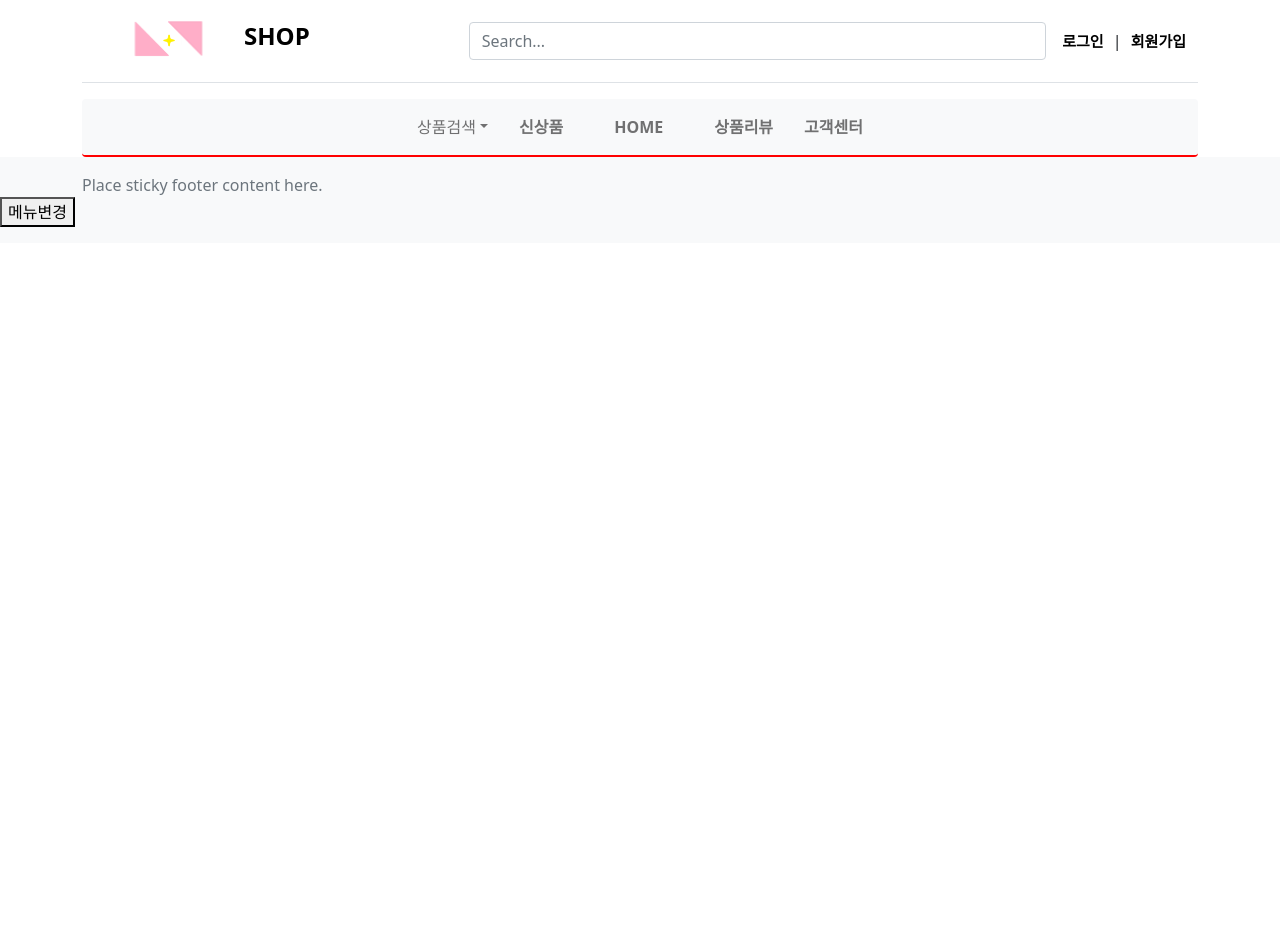
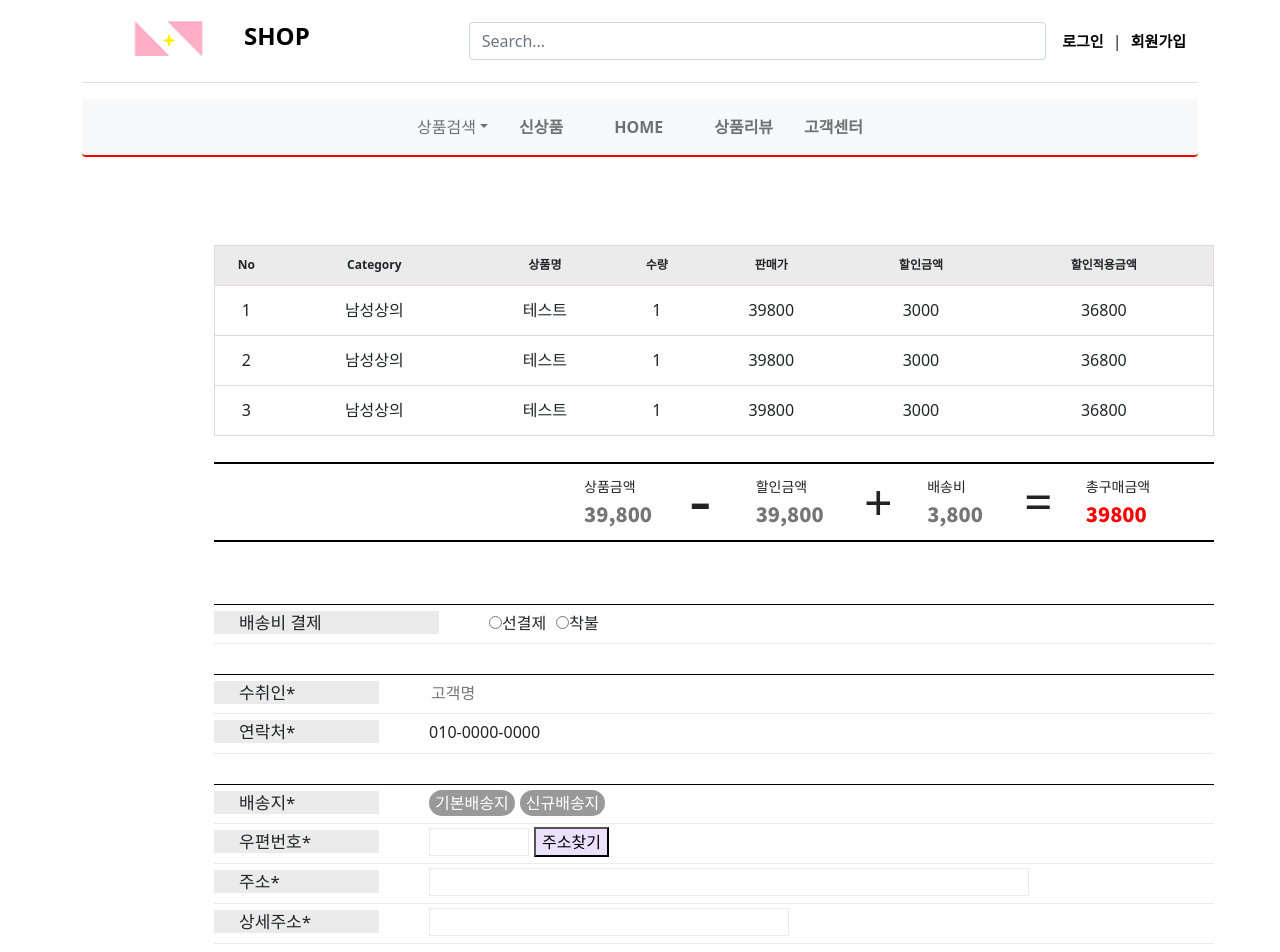
Before and after one commit to SHOP-TeamProject-mall/projectvue-shop, a Vue app: page /order in a window 1280 px wide. Shown: the top 952 px of the page. Before the commit the page ends 800 px from the top, so only its background shows below. Built offline with nearby package versions, Linux system fonts and the light colour scheme; a web font is replaced by a local one.

Commit message:
20220106
주문페이지 제작

```diff
--- /dev/null
+++ b/src/components/Order.vue
@@ -0,0 +1,209 @@
+<template>
+    <div class="container">
+        <div class="ordertable">
+            <table style="border:1px solid rgb(223, 217, 217); width:1000px; text-align:center;">
+                <thead style="border:1px solid rgb(223, 217, 217); height:40px; font-size:12px;  background:rgb(235, 235, 235);">
+                    <th>No</th>
+                    <th>Category</th>
+                    <th>상품명</th>
+                    <th>수량</th>
+                    <th>판매가</th>
+                    <th>할인금액</th>
+                    <th>할인적용금액</th>
+                </thead>
+                <tbody style="border:1px solid rgb(223, 217, 217); height:50px;">
+                    <td>1</td>
+                    <td>남성상의</td>
+                    <td>테스트</td>
+                    <td>1</td>
+                    <td>39800</td>
+                    <td>3000</td>
+                    <td>36800</td>
+                </tbody>
+                <tbody style="border:1px solid rgb(223, 217, 217); height:50px;">
+                    <td>2</td>
+                    <td>남성상의</td>
+                    <td>테스트</td>
+                    <td>1</td>
+                    <td>39800</td>
+                    <td>3000</td>
+                    <td>36800</td>
+                </tbody>
+                <tbody style="border:1px solid rgb(223, 217, 217); height:50px;">
+                    <td>3</td>
+                    <td>남성상의</td>
+                    <td>테스트</td>
+                    <td>1</td>
+                    <td>39800</td>
+                    <td>3000</td>
+                    <td>36800</td>
+                </tbody>
+            </table>
+        </div>
+
+        <div class="orderprice">
+            <span class="int-area">
+                <input type="text" name="pw" id="pw" readonly  autocomplete="off" required placeholder="39,800">
+                <label for="id">상품금액</label>
+            </span>
+            <span class="int-area">
+                <input type="text" name="pw" id="pw" readonly style="display:none;"  autocomplete="off" required >
+                <label for="id" style="position:absolute; left:47.5%; top:-24%; font-size:70px;">-</label>
+            </span>
+            <span class="int-area">
+                <input type="text" name="pw" id="pw" readonly  autocomplete="off" required placeholder="39,800">
+                <label for="id">할인금액</label>
+            </span>
+            <span class="int-area">
+                <input type="text" name="pw" id="pw" readonly style="display:none;"   autocomplete="off" required>
+                <label for="id" style="position:absolute; left:65%; top:0%; font-size:50px;">+</label>
+            </span>
+            <span class="int-area">
+                <input type="text" name="pw" id="pw" readonly  autocomplete="off" required placeholder="3,800">
+                <label for="id">배송비</label>
+            </span>
+            <span class="int-area">
+                <input type="text" name="pw" id="pw" readonly style="display:none;"   autocomplete="off" required>
+                <label for="id" style="position:absolute; left:81%; top:0%; font-size:50px;">=</label>
+            </span>
+            <span class="int-area">
+                <input type="text" name="pw" id="pw" readonly style="color:red;"  autocomplete="off" required v-model="finalprice">
+                <label for="id" >총구매금액</label>
+            </span>
+        </div>
+        <div class="userinformation">
+            <div style="border-top:1px solid black; border-bottom:1px solid rgb(235, 235, 235); height:40px;">
+                <span class="radio1"><label for="c" style="margin-left:25px; margin-top:5px; width:200px;">배송비 결제</label></span>
+                <span class="radio2"><input type="radio"  value="a" id="a" v-model="deliradio">선결제</span>
+                <span class="radio3"><input type="radio"  value="b" id="b" v-model="deliradio">착불</span>
+            </div>
+            <div style="border-top:1px solid black; border-bottom:1px solid rgb(235, 235, 235); height:40px; margin-top:30px;">
+                <span class="radio1"><label for="c" style="margin-left:25px; margin-top:5px; width:140px;">수취인*</label></span>
+                <span class="radio2"><input type="text" placeholder="고객명" style="border:none;"></span>
+            </div>
+            <div style="border-bottom:1px solid rgb(235, 235, 235); height:40px;">
+                <span class="radio1"><label for="c" style="margin-left:25px; margin-top:5px; width:140px;">연락처*</label></span>
+                <span class="radio2">010-0000-0000</span>
+            </div>
+            <div style="border-top:1px solid black; border-bottom:1px solid rgb(235, 235, 235); height:40px; margin-top:30px;">
+                <span class="radio1"><label for="c" style="margin-left:25px; margin-top:5px; width:140px;">배송지*</label></span>
+                <span class="radio2"><button style="color:white; background:#999; border:none; border-radius:15px;">기본배송지</button><button style="color:white; background:#999; margin-left:5px; border:none; border-radius:15px;">신규배송지</button></span>
+            </div>
+            <div style="border-bottom:1px solid rgb(235, 235, 235); height:40px;">
+                <span class="radio1"><label for="c" style="margin-left:25px; margin-top:5px; width:140px;">우편번호*</label></span>
+                <span class="radio2"><input type="text" style="width:100px; border:1px solid rgb(235, 235, 235);"><button style="margin-left:5px; background:rgb(235, 225, 255);">주소찾기</button></span>
+            </div>
+            <div style="border-bottom:1px solid rgb(235, 235, 235); height:40px;">
+                <span class="radio1"><label for="c" style="margin-left:25px; margin-top:5px; width:140px;">주소*</label></span>
+                <span class="radio2"><input type="text" style="width:600px; border:1px solid rgb(235, 235, 235);"></span>
+            </div>
+            <div style="border-bottom:1px solid rgb(235, 235, 235); height:40px;">
+                <span class="radio1"><label for="c" style="margin-left:25px; margin-top:5px; width:140px;">상세주소*</label></span>
+                <span class="radio2"><input type="text" style="width:360px; border:1px solid rgb(235, 235, 235);"></span>
+            </div>
+        </div>
+        <div class="order_btn">
+            <button>주문완료</button><button style="background:red; margin-left:10px;">주문취소</button>
+        </div>
+    </div>
+</template>
+
+<script>
+    export default {
+        data(){
+            return{
+                finalprice:39800,
+                deliradio:""
+            }
+        }
+
+    }
+</script>
+
+<style lang="scss" scoped>
+.container{
+    position: relative;
+    justify-content: center;
+    align-items: center;
+    height: 110vh;
+}
+.ordertable{
+    position: relative;
+    width: 1000px;
+    left: 11%;
+    top: 10%;
+}
+.orderprice{
+    position: relative;
+    top: 13%;
+    width: 1000px;
+    border-top: 2px solid black;
+    border-bottom: 2px solid black;
+    left: 11%;
+    height: 80px;
+    vertical-align: center;
+}
+.userinformation{
+    position: relative;
+    top: 20%;
+    width: 1000px;
+    left: 11%;
+    height: 500px;
+    vertical-align: center;
+}
+.order_btn{
+    position: relative;
+    top: 12%;
+    width: 1000px;
+    left: 11%;
+    height: 200px;
+    vertical-align: center;
+}
+.order_btn button{
+    position: relative;
+    width: 150px;
+    left: 35%;
+    font-weight: bold;
+    font-size: 22px;
+    height: 50px;
+    color: white;
+    background: rgb(0, 80, 253);
+}
+.int-area input{
+    position: relative;
+    font-family: 'Noto Sans KR', sans-serif;
+    font-weight: bold;
+    width: 120px;
+    left: 36%;
+    padding: 35px 10px 10px;
+    background-color: transparent;
+    border: none;
+    font-size: 20px;
+    outline: none;
+}
+.int-area label{
+    position: relative; left: 25%; top: -30px;
+    font-size: 14px; color: rgb(36, 35, 35);
+}
+.radio1{
+    position: relative;
+    left: 0%;
+    background: rgb(235, 235, 235);
+    height: 40px;
+    font-size: 17px;
+    width: 300px;
+}
+.radio2{
+    position: relative;
+    left: 5%;
+    width: 100px;
+    margin-top: 5px;
+}
+.radio3{
+    position: relative;
+    left: 6%;
+    width: 100px;
+    margin-top: 5px;
+
+}
+</style>
--- a/src/router/index.js
+++ b/src/router/index.js
@@ -9,6 +9,7 @@ import Login from '@/components/Login.vue';
 import Admin from '@/components/Admin.vue';
 import Mypage from '@/components/Mypage.vue';
 import Logout from '@/components/Logout.vue';
+import Order from '@/components/Order.vue';
 
 const routes = [
   { path:'/home', name:"Home", component:Home },
@@ -22,6 +23,7 @@ const routes = [
   { path:'/admin', name:"Admin", component:Admin },
   { path:'/mypage', name:"Mypage", component:Mypage },
   { path:'/logout', name:"Logout", component:Logout },
+  { path:'/order', name:"Order", component:Order },
 ]
 
 const router = createRouter({
```
